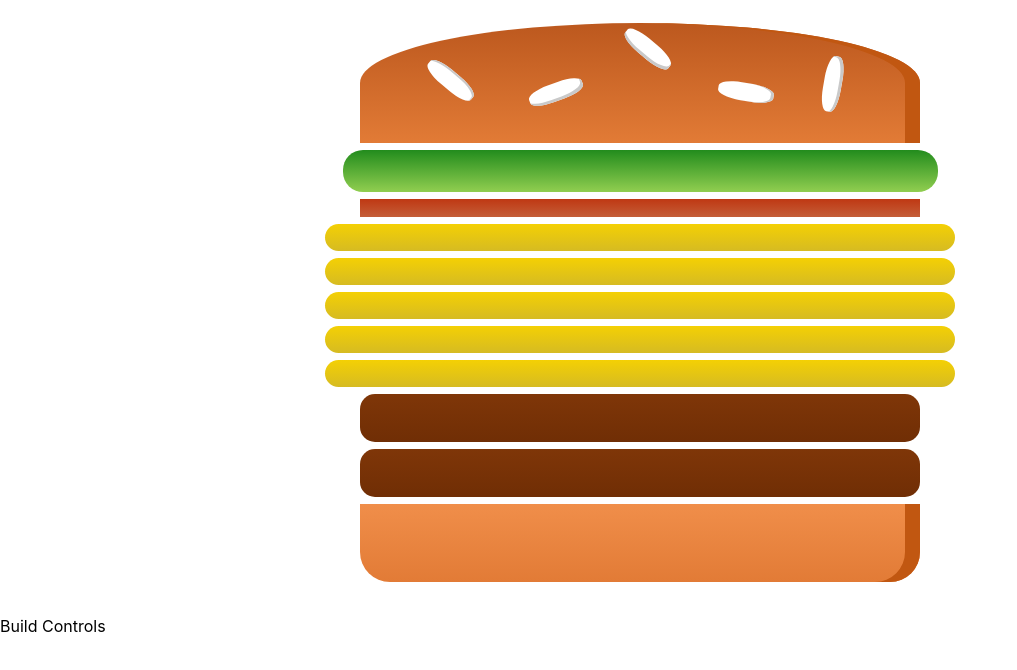
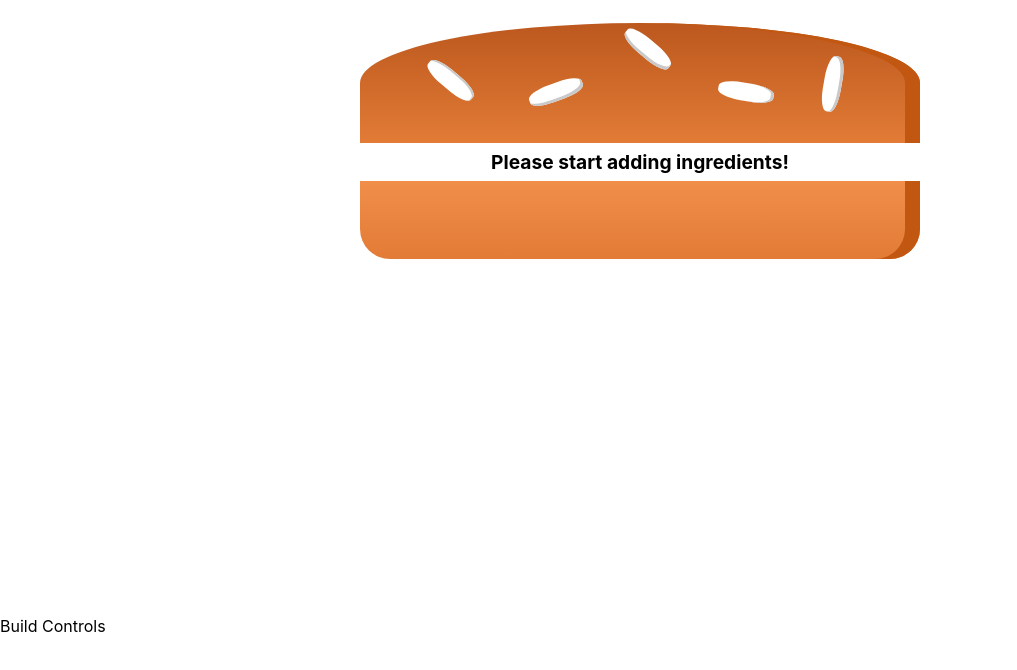
Before and after one commit to arifemir/burger-builder, a React (Create React App) app: page / in a window 1280 px wide. Shown: the top 670 px of the page, without its empty margins (0-1017 px from the left). Built offline with nearby package versions, Linux system fonts and the light colour scheme.

Commit message:
if its not have ingredients;

```diff
--- a/src/components/Burger/Burger.js
+++ b/src/components/Burger/Burger.js
@@ -8,10 +8,12 @@ const Burger = (props) => {
   const ingredientKeys = Object.keys(props.ingredients);
   const showingIngredient = [];
 
-  ingredientKeys.map((ingredientKey,index) => {
+  ingredientKeys.forEach((ingredientKey,index) => {
     for (let i = 0; i < ingredientValues[index]; i++)
       showingIngredient.push(<BurgerIngredient key={ingredientKey+i} type={ingredientKey}/>)
   })
+
+  if(showingIngredient.length === 0) showingIngredient.push('Please start adding ingredients!');
 
   return (
     <div className={styles.Burger}>
--- a/src/containers/BurgerBuilder/BurgerBuilder.js
+++ b/src/containers/BurgerBuilder/BurgerBuilder.js
@@ -5,10 +5,10 @@ import Burger from "../../components/Burger/Burger";
 class BurgerBuilder extends Component {
   state = {
     ingredients: {
-      salad: 1,
-      bacon: 1,
-      cheese: 5,
-      meat: 2
+      salad: 0,
+      bacon: 0,
+      cheese: 0,
+      meat: 0
     }
   }
 
```
